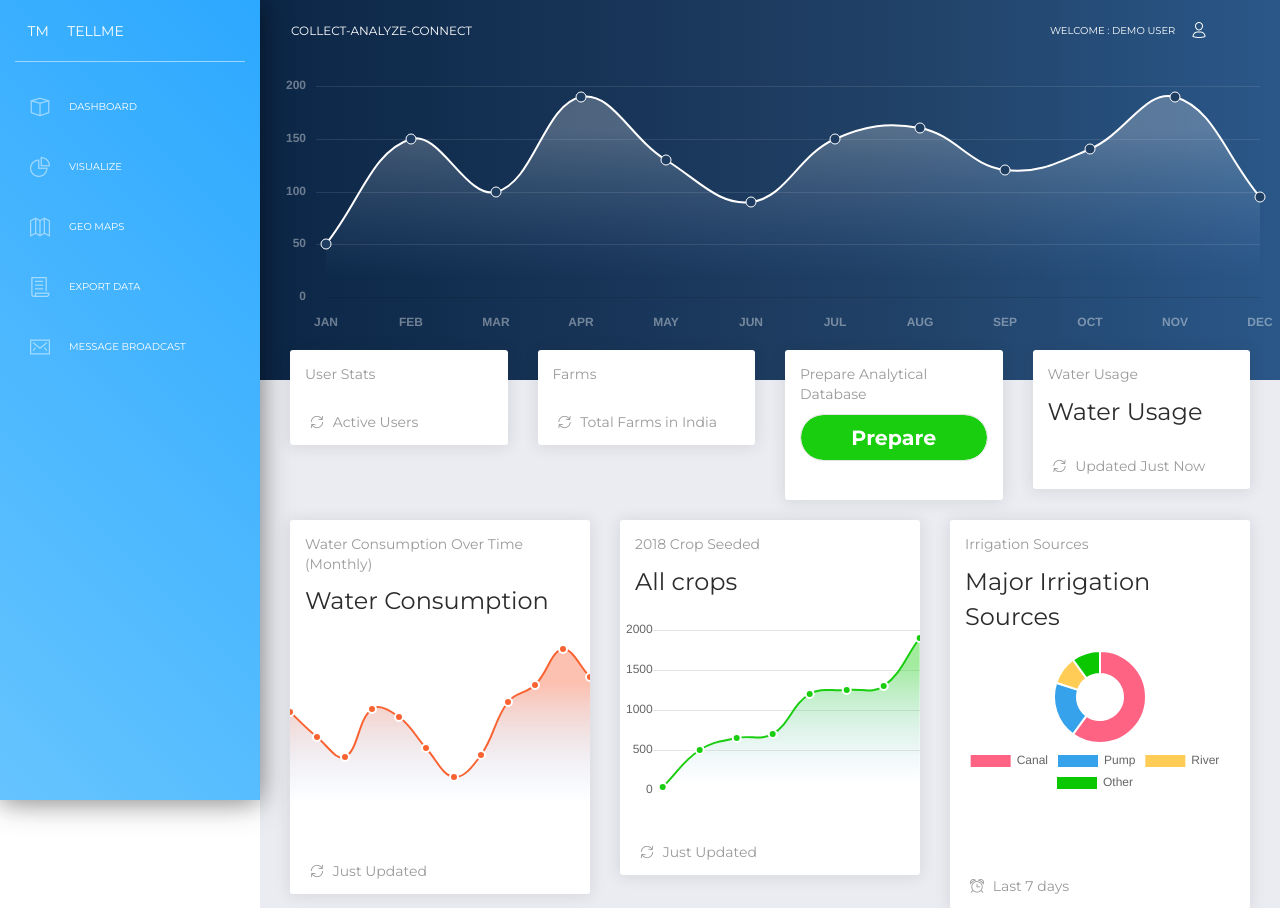
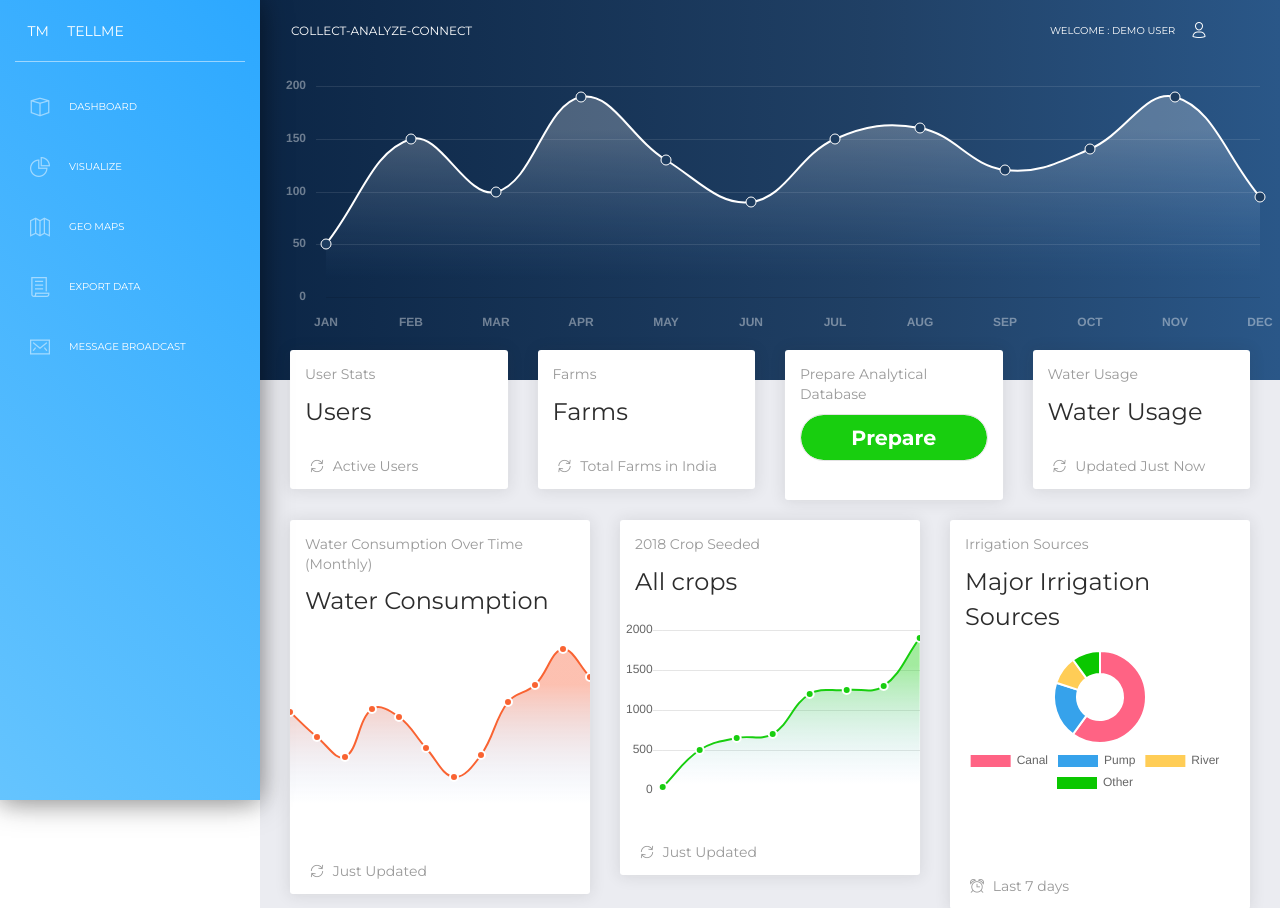
Before and after one commit to nirnejak/TellMe, a Flask app: page /dashboard in a window 1280 px wide. Shown: the top 908 px of the page. Run offline with Flask 2, Linux system fonts and the light colour scheme; data that the repository does not hold is empty; some libraries are stand-ins or nearby versions.

Commit message:
Dashboard

```diff
--- a/templates/dashboard.html
+++ b/templates/dashboard.html
@@ -10,7 +10,7 @@
                 <div class="card card-chart">
                     <div class="card-header">
                         <h5 class="card-category">User Stats</h5>
-                        <h4 class="card-title">{% for total in data.usersActive %} {{ total[0] }} {% endfor %}</h4>
+                        <h4 class="card-title">{% for total in data.usersActive %} {{ total[0] }} {% endfor %} Users</h4>
                     </div>
                     <div class="card-footer">
                         <div class="stats">
@@ -23,7 +23,7 @@
                 <div class="card card-chart">
                     <div class="card-header">
                         <h5 class="card-category">Farms</h5>
-                        <h4 class="card-title">{% for total in data.totalFarms %} {{ total[0] }} {% endfor %}</h4>
+                        <h4 class="card-title">{% for total in data.totalFarms %} {{ total[0] }} {% endfor %} Farms</h4>
                     </div>
                     <div class="card-footer">
                         <div class="stats">
```
